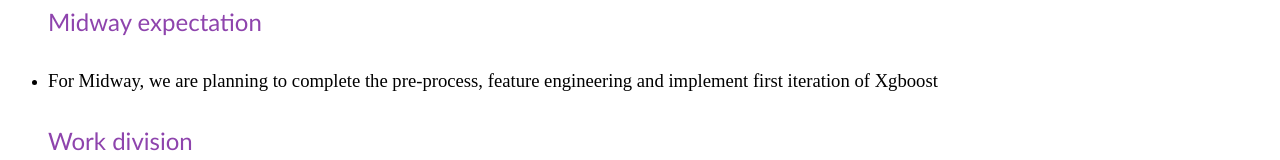
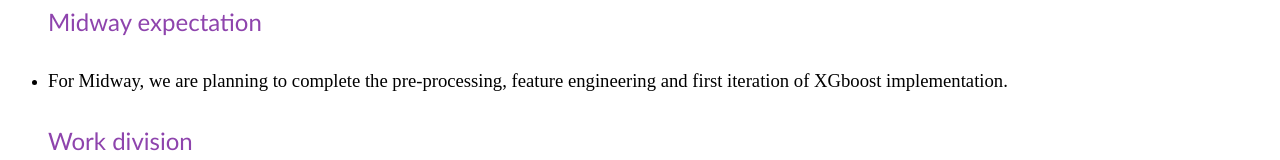
Before and after one commit to thejas47/21CS460_group15., a plain HTML site: page index.html in a window 1280 px wide. Shown: the part 870-1030 px from the top of the page. Drawn offline with Linux system fonts and the light colour scheme.

Commit message:
Update index.html

```diff
--- a/index.html
+++ b/index.html
@@ -66,7 +66,8 @@
 	</span>
 	<br /> &nbsp;</p>
 <ul>
-	<li><span style="font-size:14.0pt">For Midway, we are planning to complete the pre-process, feature engineering and implement first iteration of Xgboost
+	<li><span style="font-size:14.0pt">For Midway, we are planning to complete the pre-processing, feature engineering and first iteration of XGboost implementation.
+
 </span></li>
 </ul>
 <p style="margin-left:40px">
```
